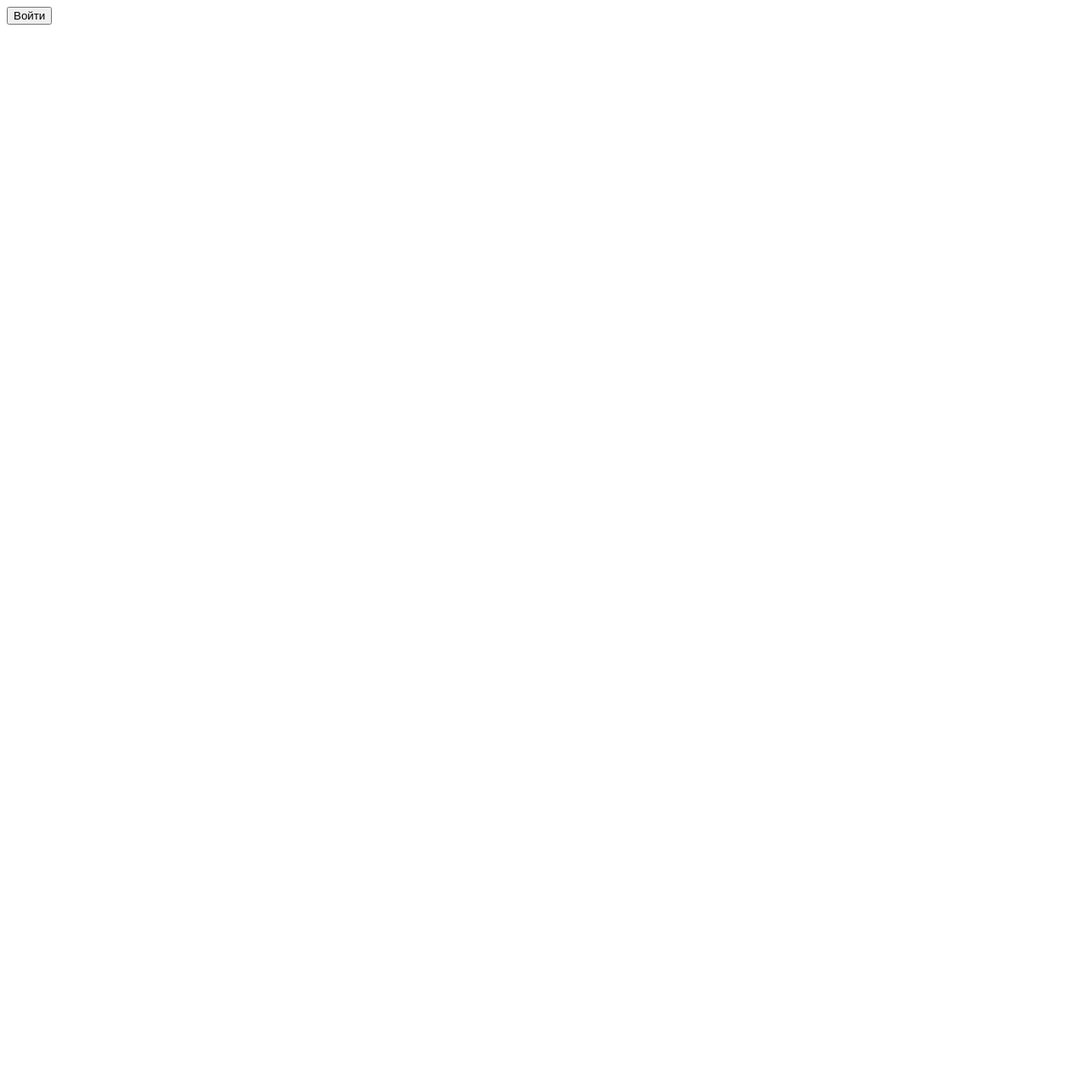
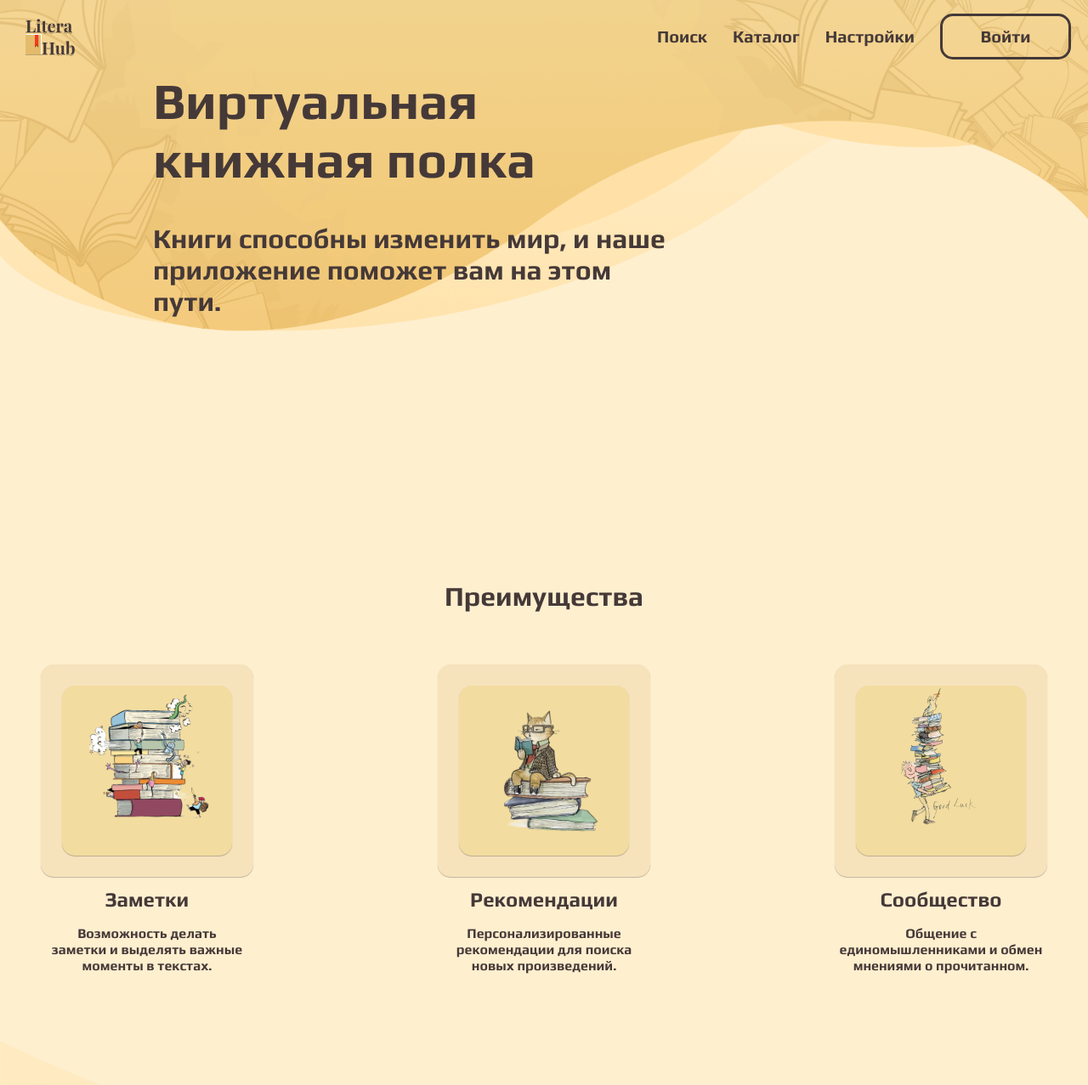
Before and after one commit to Digital-Feku/LiteraHub, a website: page client/pages/main.html in a window 1280 px wide. Shown: the top 1277 px of the page at 85% size. Before the commit the page ends 800 px from the top, so only its background shows below. Drawn offline with Linux system fonts and the light colour scheme.

Commit message:
Верстка главной страницы сайта
Полная вёрстка главной страницы по макету.  Не адаптировано под мобильные устройства

```diff
--- a/client/pages/main.html
+++ b/client/pages/main.html
@@ -1,13 +1,106 @@
 <!DOCTYPE html>
-<html lang="en">
+<html lang="ru">
 <head>
     <meta charset="UTF-8">
     <meta name="viewport" content="width=device-width, initial-scale=1.0">
     <link rel="stylesheet" href="/styles/main.css">
     <script src="/scripts/main.js"></script>
-    <title>Document</title>
+    <title>LiteraHub</title>
 </head>
 <body>
-    <button onclick="redirect('/pages/auth.html')">Войти</button>
+    <header>
+        <img src="../images/back-header.png" class="header-bg">
+        <div class="logo">
+            <img src="../images/logo.svg">
+        </div>
+        <nav class="top-menu">
+            <ul>
+                <li><a href="#">Поиск</a></li>
+                <li><a href="#">Каталог</a></li>
+                <li>Настройки</li>
+                <li>
+                    <button onclick="redirect('/pages/auth.html')">Войти</button>
+                </li>
+            </ul>
+        </nav>
+    </header>
+    <section class="hero">
+            <h1>Виртуальная<br>книжная полка</h1>
+            <h2>Книги способны изменить мир, и наше<br> приложение поможет вам на этом<br> пути.</h2>
+    </section>
+    <section class="adv">
+        <h2>Преимущества</h2>
+        <div class="adv-info">
+            <div class="cards-row">
+                <div class="card">
+                    <div class="card-image">
+                        <img src="../images/1.png" alt="">
+                    </div>
+                </div>
+                <div class="card-content">
+                        <h3>Заметки</h3>
+                        <p>Возможность делать<br> заметки и выделять важные<br> моменты в текстах.</p>
+                    </div>
+                <div class="card">
+                    <div class="card-image">
+                        <img src="../images/2.png" alt="">
+                    </div>
+                </div>
+                <div class="card-content">
+                        <h3>Рекомендации</h3>
+                        <p>Персонализированные<br> рекомендации для поиска новых произведений.</p>
+                    </div>
+                <div class="card">
+                    <div class="card-image">
+                        <img src="../images/3.png" alt="">
+                    </div>
+                </div>
+                <div class="card-content">
+                        <h3>Сообщество</h3>
+                        <p>Общение с единомышленниками и обмен<br> мнениями о прочитанном.</p>
+                </div>
+            </div>
+        </div>
+    </section>
+    <section class="popular">
+        <img src="../images/front.png" class="popular-bg">
+        <h2>Популярное сейчас</h2>
+        <div class="books">
+            <div class="book-1 book">
+
+            </div>
+            <div class="book-2 book">
+
+            </div>
+            <div class="book-3 book">
+
+            </div>
+        </div>
+    </section>
+    <section class="reg">
+        <div class="text">
+            <h2>Присоединение к сообществу</h2>
+            <p>Платформа предлагает уникальные<br> возможности для взаимодействия и<br> обмена опытом с другими<br> любителями литературы. Участие в<br> сообществе открывает доступ к<br> новым идеям и вдохновению.</p>
+        </div>
+        <div class="foot-card">
+            <div class="foot-img">
+                <img src="../images/4.png" alt="">
+            </div>
+        </div>
+    </section>
+    <footer>
+        <div class="social-links">
+            <a href="#" target="_blank" aria-label="Email">
+                <img src="../images/Vector.svg" alt="">
+            </a>
+            <a href="#" target="_blank" aria-label="Telegram">
+                <img src="../images/Vector2.svg" alt="">
+            </a>
+            <a href="#" target="_blank" aria-label="VK">
+                <img src="../images/Vector3.svg" alt="">
+            </a>
+        </div>
+    </footer>
+
 </body>
 </html>
--- a/client/styles/main.css
+++ b/client/styles/main.css
@@ -0,0 +1,292 @@
+@import url('https://fonts.googleapis.com/css2?family=Play:wght@700&display=swap');
+* {
+    margin: 0;
+    padding: 0;
+}
+body {
+    font-family: "Play", sans-serif;
+    font-weight: 700;
+    color: #453938;
+    background-color: #FEEFCF;
+    width: 100%;
+    max-width: 1920px;
+    overflow: hidden;
+    overflow-y: auto;
+    padding-bottom: 20px;
+}
+
+a{
+    text-decoration: none;
+    color: #453938;
+}
+header {
+    height: 57px;
+    width: 100%;
+    max-width: 1920px;
+    margin-top: 14px;
+    display: flex;
+    justify-content: space-between;
+    align-items: center;
+    padding-left: 29px;
+    padding-right: 20px;
+    box-sizing: border-box;
+
+
+}
+.header-bg {
+    position: absolute;
+    top: 0;
+    left: 0;
+    z-index: 0;
+    pointer-events: none;
+    width: 100%;
+    max-width: 1920px;
+}
+
+.logo {
+    width: 61px;
+    height: 54px;
+    flex-shrink: 0;
+    cursor: pointer;
+    z-index: 1;
+}
+
+.top-menu {
+    font-size: 20px;
+    margin: 0;
+    padding: 0;
+    height: 100%;
+    display: flex;
+    align-items: center;
+    z-index: 1;
+}
+
+.top-menu ul {
+    list-style: none;
+    display: flex;
+    gap: 30px;
+    margin: 0;
+    padding: 0;
+    justify-content: center;
+}
+
+.top-menu li {
+    display: flex;
+    white-space: nowrap;
+    align-items: center;
+    cursor: pointer;
+}
+.top-menu button {
+    transition: background 0.3s ease;
+    background: transparent;
+    width: 154px;
+    height: 54px;
+    border-radius: 15px;
+    font-size: 20px;
+    font-family: "Play", sans-serif;
+    font-weight: 700;
+    color: #453938;
+    cursor: pointer;
+    border: 3px solid #453938;
+
+}
+.top-menu button:hover {
+    background: rgba(69, 57, 56, 0.1);
+}
+.top-menu button:active {
+    background: rgba(69, 57, 56, 0.2);
+}
+h1 {
+    font-size: 60px;
+    color: #453938;
+    height: 147px;
+    width: 458px;
+    padding-left: 0;
+    text-shadow: 0 1px 1px 0 rgba(0, 0, 0, 0.25);
+}
+h2 {
+    font-size: 32px;
+    color: #453938;
+    height: 128px;
+    width: 614px;
+    padding-top: 31px;
+    text-shadow: 0 1px 1px 0 rgba(0, 0, 0, 0.25);
+}
+.hero {
+    width: 614px;
+    height: 297px;
+    margin-left: 180px;
+    position: relative;
+    margin-top: 13px;
+}
+.adv {
+    position: relative;
+    display: flex;
+    flex-direction: column;
+    align-items: center;
+    margin: 302px auto 0;
+    width: 100%;
+    max-width: 1210px;
+    height: 517px;
+    text-align: center;
+    z-index: 1;
+}
+.adv h2{
+    height: 42px;
+    font-size: 32px;
+    padding: 0;
+}
+.cards-row {
+    margin-top: 57px;
+    display: flex;
+    flex-wrap: wrap;
+    justify-content: center;
+    width: 100%;
+    gap: 0 217px;
+
+}
+
+.card {
+    display: flex;
+    flex-direction: column;
+    width: 250px;
+    height: 250px;
+    background: #F6E3BC;
+    border-radius: 15px;
+    align-items: center;
+    order: 1;
+    box-shadow: 0 1px 1px 0 rgba(0, 0, 0, 0.25);
+
+}
+.card-image{
+    margin-top:25px ;
+    width: 200px;
+    height: 200px;
+    background: #F2DC9F;
+    border-radius: 15px;
+    box-shadow: 0 1px 1px 0 rgba(0, 0, 0, 0.25);
+}
+.card-image img{
+    margin: auto;
+    max-height: 200px;
+}
+h3{
+    margin-top: 13px;
+    text-align: center;
+    font-size: 24px;
+    width: 250px;
+    height: 40px;
+}
+.card-content {
+    order: 2;
+    text-align: center;
+}
+.card-content p {
+    margin-top: 4px;
+    width: 250px;
+}
+.popular {
+    display: flex;
+    flex-direction: column;
+    align-items: center;
+    width: 100%;
+    text-align: center;
+    z-index: 1;
+}
+.popular-bg {
+    margin-top: 25px;
+    position: absolute;
+    left: 0;
+    max-width: 1920px;
+    z-index: 0;
+    pointer-events: none;
+    width: 100%;
+}
+.popular h2 {
+    padding: 0;
+    margin-top: 180px;
+    height: 80px;
+    font-size: 32px;
+}
+.books {
+    display: flex;
+    justify-content: center;
+    width: 100%;
+    gap: 47px;
+}
+.book{
+    display: flex;
+    flex-direction: column;
+    border-radius: 15px;
+    align-items: center;
+    z-index: 1;
+}
+.book-1 {
+    margin: auto 0;
+    width: 407px;
+    height: 639px;
+    background: linear-gradient(32deg, #F6E3BC 0%, #FFD88E 100%);
+    box-shadow: 0 4px 4px 0 rgba(0, 0, 0, 0.25);
+}
+.book-2 {
+    width: 446px;
+    height: 700px;
+    background: linear-gradient(32deg, #F7E2BA 0%, #FFD88E 100%);
+    box-shadow: 0 4px 4px 0 rgba(0, 0, 0, 0.25);
+}
+.book-3 {
+    margin: auto 0;
+    width: 407px;
+    height: 639px;
+    background: linear-gradient(32deg, #F7E1B8 0%, #FFD88E 100%);
+    box-shadow: 0 4px 4px 0 rgba(0, 0, 0, 0.25);
+}
+.reg{
+    display: flex;
+    justify-content: center;
+    width: 100%;
+    gap: 47px;
+    margin-top: 230px;
+}
+.reg h2{
+    padding: 0;
+    font-size: 32px;
+    height: 36px;
+}
+.reg p {
+    margin-top: 69px;
+    font-size: 24px;
+}
+.foot-card{
+    width: 404px;
+    height: 404px;
+    background: #F6E3BC;
+    border-radius: 15px;
+    box-shadow: 0 1px 1px 0 rgba(0, 0, 0, 0.25);
+}
+.foot-img {
+    width: 323px;
+    height: 323px;
+    background: #F2DC9F;
+    margin: auto;
+    margin-top: 42px;
+    border-radius: 15px;
+    display: flex;
+    flex-direction: column;
+    box-shadow: 0 1px 1px 0 rgba(0, 0, 0, 0.25);
+}
+.foot-img img{
+    width: 213px;
+    height: 280px;
+    margin: auto ;
+}
+footer {
+    display: flex;
+    justify-content: center;
+    margin-top: 235px;
+}
+.social-links{
+    display: flex;
+    justify-content: center;
+    gap:27px
+}
```
Also changed, not shown: client/images/1.png (added), client/images/2.png (added), client/images/3.png (added), client/images/4.png (added), client/images/Vector.svg (added), client/images/Vector2.svg (added), client/images/Vector3.svg (added), client/images/back-header.png (added), client/images/back-header2.svg (added), client/images/front.png (added), client/images/logo.svg (added).
